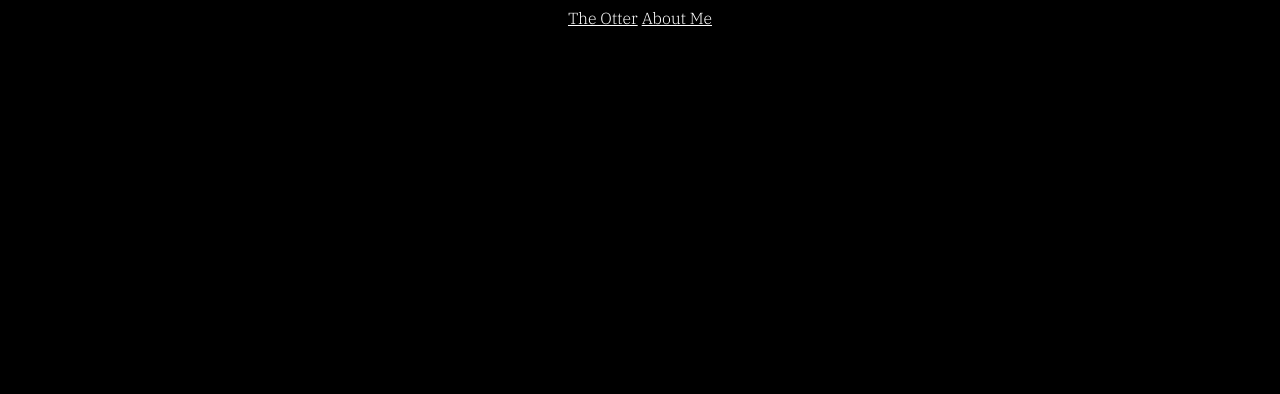
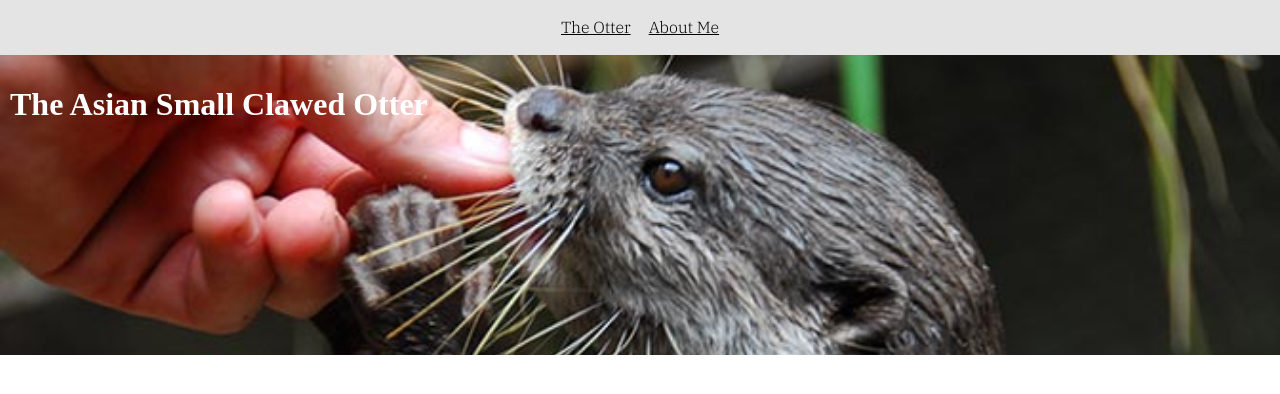
Before and after one commit to SelfishPopcorn/website-portfolio, a plain HTML site: page index.html in a window 1280 px wide. Drawn offline with Linux system fonts and the light colour scheme.

Commit message:
Update page

```diff
--- a/index.html
+++ b/index.html
@@ -13,6 +13,7 @@
     </nav>
 
     <div class="banner">
+      <h1>The Asian Small Clawed Otter</h1>
 
     </div>
   </body>
--- a/style.css
+++ b/style.css
@@ -1,10 +1,24 @@
 nav.default {
-
+  height: 55px;
+  width: 100%;
+  background: #e4e4e4;
+  color: #000;
+  line-height: 55px;
 }
 
 nav.default a {
-  color: white;
+  color: #000;
   font-family: 'IBM Plex Serif', serif;
+  padding: 7px;
+  border-radius: 5px;
+}
+
+div.banner {
+  padding: 10px;
+  height: 280px;
+  background: url("img/otters.jpg");
+  background-repeat: no-repeat;
+  background-size: 100%;
 }
 
 .center {
@@ -12,5 +26,8 @@ nav.default a {
 }
 
 body {
-  background-color: black;
+  color: white;
+  background: white;
+  background-repeat: no-repeat;
+  margin: 0px;
 }
```
Also changed, not shown: img/otters.jpg (added).
